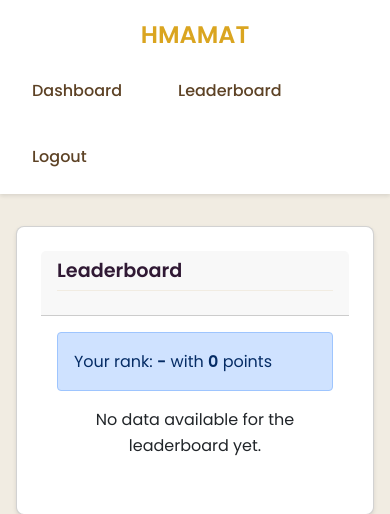
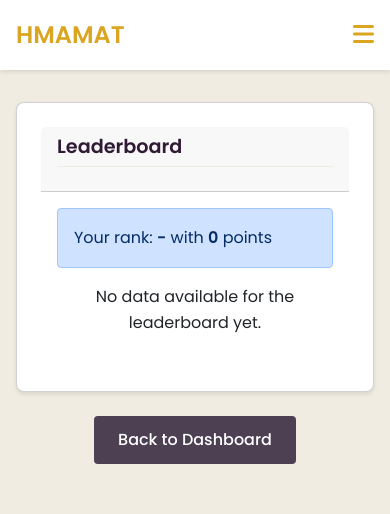
Before and after one commit to abela7/Hmamat, a PHP site: page /user/leaderboard.php in a window 390 px wide. Shown: the top 514 px of the page. Run offline with PHP 8.4, Linux system fonts and the light colour scheme; a user stored in the database is signed in; data comes from the database, SQL or seed files in the repository; data that the repository does not hold is empty; some libraries are stand-ins or nearby versions.

Commit message:
new Navvvv!

```diff
--- a/user/css/style.css
+++ b/user/css/style.css
@@ -80,6 +80,14 @@ a:hover {
 .logo {
     font-size: 1.5rem;
     font-weight: 600;
+    color: var(--primary-color);
+}
+
+/* Mobile menu toggle */
+.menu-toggle {
+    display: none;
+    cursor: pointer;
+    font-size: 1.5rem;
     color: var(--primary-color);
 }
 
@@ -401,11 +409,35 @@ a:hover {
 /* Media Queries */
 @media (max-width: 768px) {
     .header .container {
-        flex-direction: column;
+        flex-direction: row;
+        flex-wrap: wrap;
     }
 
     .logo {
-        margin-bottom: 1rem;
+        margin-bottom: 0;
+    }
+
+    .menu-toggle {
+        display: block;
+    }
+
+    .nav {
+        display: none;
+        width: 100%;
+        flex-direction: column;
+        margin-top: 1rem;
+        text-align: center;
+        gap: 0;
+    }
+
+    .nav.active {
+        display: flex;
+    }
+
+    .nav-link {
+        padding: 0.75rem 0;
+        border-top: 1px solid var(--bg-color);
+        display: block;
     }
 
     .progress-tracker {
--- a/user/dashboard.php
+++ b/user/dashboard.php
@@ -200,6 +200,9 @@ $stmt->close();
     <header class="header">
         <div class="container">
             <div class="logo"><?php echo APP_NAME; ?></div>
+            <div class="menu-toggle">
+                <i class="fas fa-bars"></i>
+            </div>
             <nav class="nav">
                 <a href="dashboard.php" class="nav-link active">Dashboard</a>
                 <a href="leaderboard.php" class="nav-link">Leaderboard</a>
@@ -384,6 +387,8 @@ $stmt->close();
     <script src="https://cdn.jsdelivr.net/npm/bootstrap@5.3.0-alpha1/dist/js/bootstrap.bundle.min.js"></script>
     <!-- jQuery -->
     <script src="https://code.jquery.com/jquery-3.6.0.min.js"></script>
+    <!-- Responsive Menu -->
+    <script src="js/responsive.js"></script>
 
     <script>
     $(document).ready(function() {
--- /dev/null
+++ b/user/js/responsive.js
@@ -0,0 +1,30 @@
+/**
+ * HMAMAT - Holy Week Spiritual Tracker
+ * Responsive navigation script
+ */
+
+$(document).ready(function() {
+    // Mobile menu toggle
+    $(".menu-toggle").click(function() {
+        $(".nav").toggleClass("active");
+    });
+
+    // Close menu when clicking outside
+    $(document).click(function(e) {
+        if (!$(e.target).closest('.header').length) {
+            $(".nav").removeClass("active");
+        }
+    });
+
+    // Prevent closing when clicking inside the menu
+    $(".menu-toggle, .nav").click(function(e) {
+        e.stopPropagation();
+    });
+
+    // Close menu when window is resized
+    $(window).resize(function() {
+        if ($(window).width() > 768) {
+            $(".nav").removeClass("active");
+        }
+    });
+});
--- a/user/leaderboard.php
+++ b/user/leaderboard.php
@@ -71,6 +71,9 @@ $stmt->close();
     <header class="header">
         <div class="container">
             <div class="logo"><?php echo APP_NAME; ?></div>
+            <div class="menu-toggle">
+                <i class="fas fa-bars"></i>
+            </div>
             <nav class="nav">
                 <a href="dashboard.php" class="nav-link">Dashboard</a>
                 <a href="leaderboard.php" class="nav-link active">Leaderboard</a>
@@ -132,5 +135,9 @@ $stmt->close();
 
     <!-- Bootstrap JS -->
     <script src="https://cdn.jsdelivr.net/npm/bootstrap@5.3.0-alpha1/dist/js/bootstrap.bundle.min.js"></script>
+    <!-- jQuery -->
+    <script src="https://code.jquery.com/jquery-3.6.0.min.js"></script>
+    <!-- Responsive Menu -->
+    <script src="js/responsive.js"></script>
 </body>
 </html>
```
